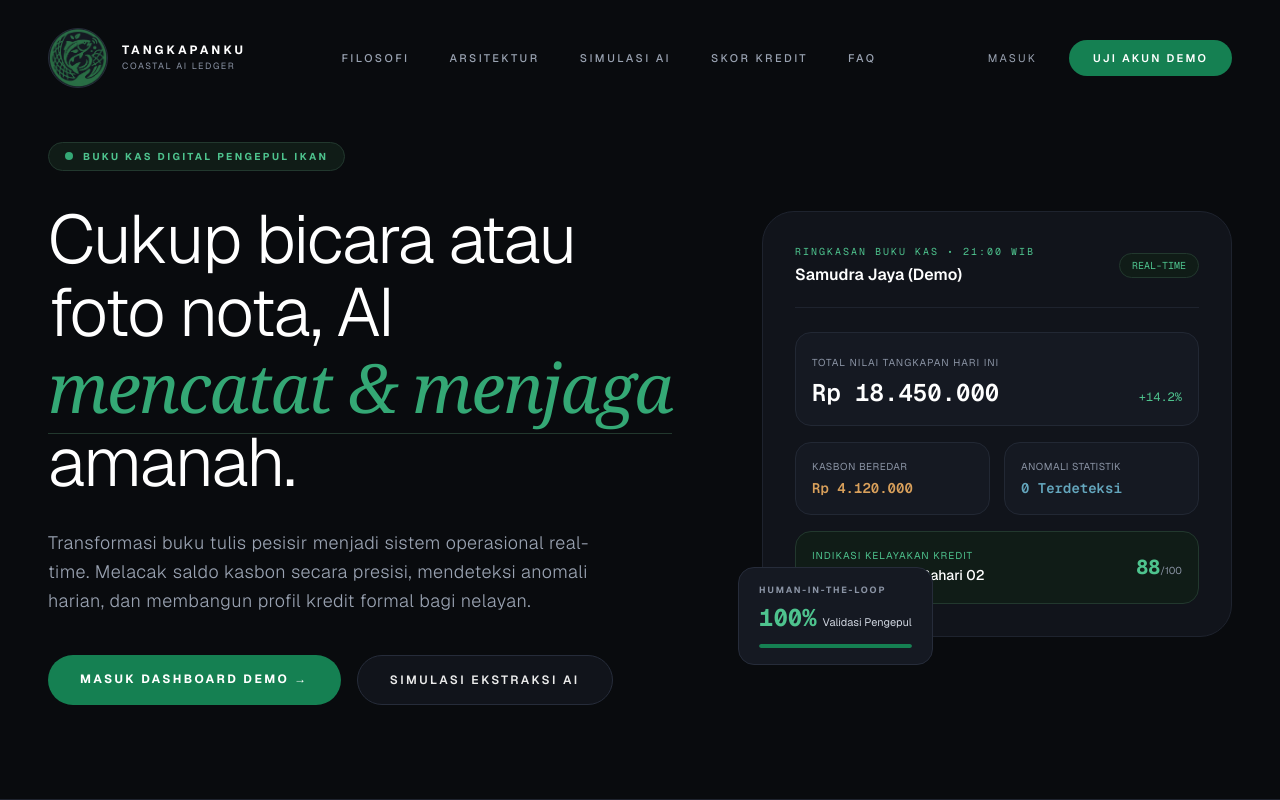
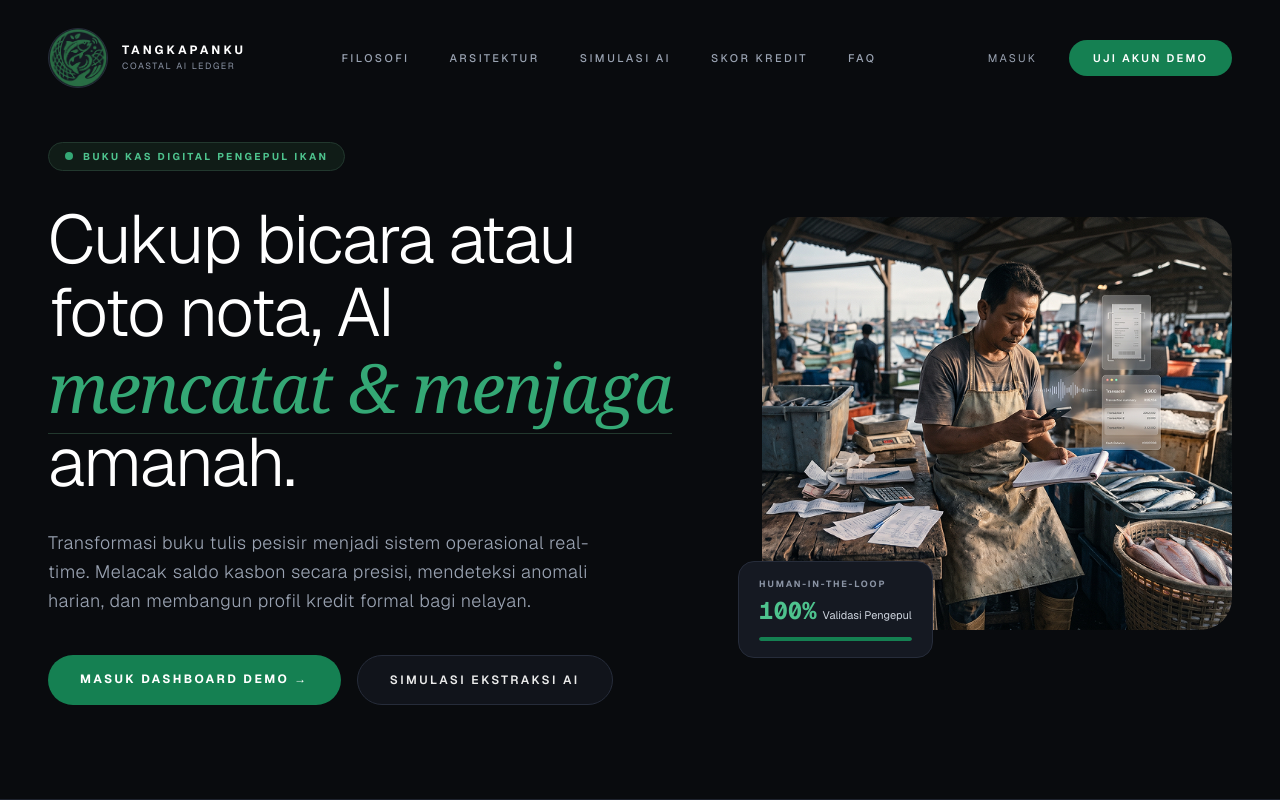
Before and after one commit to adisaputra0/tangkapanku, a Next.js app: page / in a window 1280 px wide. Shown: the top 800 px of the page. Built offline with nearby package versions, Linux system fonts and the light colour scheme.

Commit message:
feat: replace financial snapshot with hero image and update logo in Home component

```diff
--- a/app/page.tsx
+++ b/app/page.tsx
@@ -266,75 +266,14 @@ export default function Home() {
 
             {/* Right Solid Executive Ledger Card (5 cols) */}
             <div className="lg:col-span-5 relative mt-6 lg:mt-0">
-              <div className="matte-card rounded-[32px] p-7 sm:p-8">
-                <div className="flex items-center justify-between border-b border-[#1e232e] pb-5">
-                  <div>
-                    <span className="text-[10px] font-mono uppercase tracking-[0.2em] text-[#4ec38e] block">
-                      RINGKASAN BUKU KAS • 21:00 WIB
-                    </span>
-                    <h3 className="text-base font-semibold text-white mt-1">
-                      Samudra Jaya (Demo)
-                    </h3>
-                  </div>
-                  <span className="px-3 py-1 rounded-full bg-[#101c17] border border-[#22382e] text-[10px] font-mono text-[#4ec38e]">
-                    REAL-TIME
-                  </span>
-                </div>
-
-                {/* Financial Snapshot */}
-                <div className="mt-6 space-y-4">
-                  <div className="rounded-2xl bg-[#151922] border border-[#222834] p-4">
-                    <span className="text-[10px] uppercase tracking-widest text-[#8b94a5]">
-                      Total Nilai Tangkapan Hari Ini
-                    </span>
-                    <div className="mt-1 flex items-baseline justify-between">
-                      <span className="font-mono text-2xl font-semibold text-white">
-                        Rp 18.450.000
-                      </span>
-                      <span className="text-xs font-mono text-[#4ec38e]">
-                        +14.2%
-                      </span>
-                    </div>
-                  </div>
-
-                  <div className="grid grid-cols-2 gap-3.5">
-                    <div className="rounded-2xl bg-[#151922] border border-[#222834] p-4">
-                      <span className="text-[10px] uppercase tracking-wider text-[#8b94a5] block">
-                        Kasbon Beredar
-                      </span>
-                      <span className="font-mono text-sm font-semibold text-[#d9a05b] mt-1 block">
-                        Rp 4.120.000
-                      </span>
-                    </div>
-                    <div className="rounded-2xl bg-[#151922] border border-[#222834] p-4">
-                      <span className="text-[10px] uppercase tracking-wider text-[#8b94a5] block">
-                        Anomali Statistik
-                      </span>
-                      <span className="font-mono text-sm font-semibold text-[#64a6bd] mt-1 block">
-                        0 Terdeteksi
-                      </span>
-                    </div>
-                  </div>
-
-                  {/* Mini Fisherman Credit Preview */}
-                  <div className="rounded-2xl border border-[#22382e] bg-[#101c17] p-4 flex items-center justify-between">
-                    <div>
-                      <span className="text-[10px] uppercase tracking-widest text-[#4ec38e] block">
-                        Indikasi Kelayakan Kredit
-                      </span>
-                      <span className="text-sm font-medium text-white">
-                        Pak Wayan • KM Bahari 02
-                      </span>
-                    </div>
-                    <div className="text-right">
-                      <span className="font-mono text-xl font-bold text-[#4ec38e]">
-                        88
-                      </span>
-                      <span className="text-[10px] text-[#8b94a5]">/100</span>
-                    </div>
-                  </div>
-                </div>
-              </div>
+              <Image
+                src="/images/hero.png"
+                alt="Hero Image"
+                width={500}
+                height={500}
+                className="rounded-[32px]"
+                loading="eager"
+              />
 
               {/* Solid Overlapping Badge */}
               <div className="hidden sm:block absolute -bottom-7 -left-6 matte-card-elevated px-5 py-4 rounded-2xl max-w-[210px]">
@@ -936,9 +875,12 @@ export default function Home() {
             <div className="md:col-span-5 flex flex-col gap-4">
               <div className="flex items-center gap-3">
                 <div className="w-8 h-8 rounded-full bg-[#151922] border border-[#262c3a] flex items-center justify-center">
-                  <span className="font-serif italic text-sm text-[#4ec38e]">
-                    Tk
-                  </span>
+                  <Image
+                    src="/images/logo.png"
+                    alt="Logo TangkapanKu"
+                    width={500}
+                    height={500}
+                  />
                 </div>
                 <span className="text-xs font-bold tracking-[0.25em] text-white uppercase">
                   TANGKAPANKU
```
Also changed, not shown: public/images/hero.png (added).
